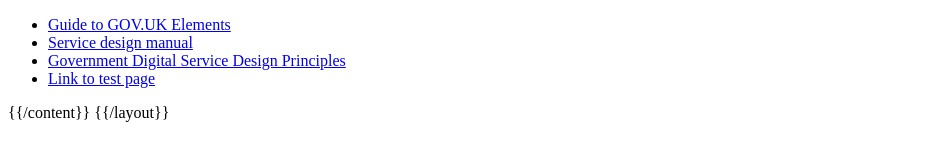
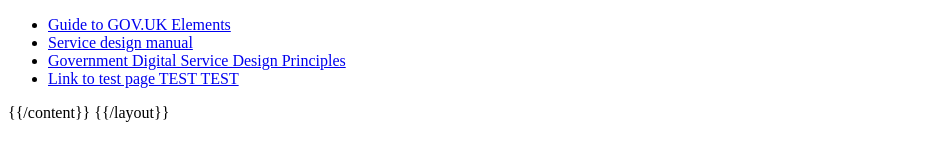
Before and after one commit to babykangaroo88/rowdygeisha, a plain HTML site: page app/views/index.html in a window 1280 px wide. Shown: the part 430-590 px from the top of the page, without its empty margins (0-947 px from the left). Drawn offline with Linux system fonts and the light colour scheme.

Commit message:
added test test

```diff
--- a/app/views/index.html
+++ b/app/views/index.html
@@ -56,7 +56,7 @@
         </li>
 		<li>
           <a href="test">
-            Link to test page
+            Link to test page TEST TEST
           </a>
         </li>
       </ul>
```
